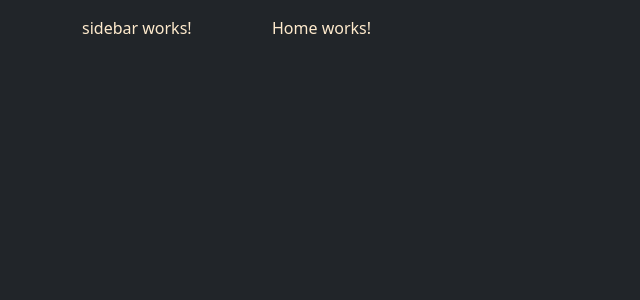
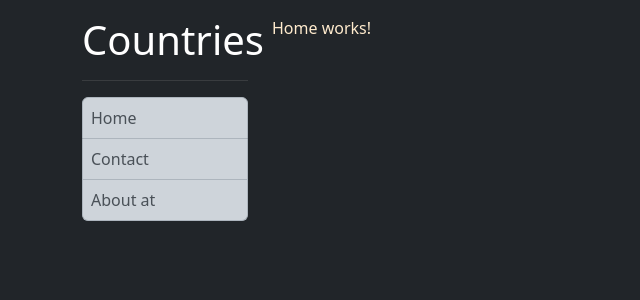
Before and after one commit to GermanAlexis/countries, an Angular app: page /home in a window 1280 px wide. Before the commit this address led to /. Shown: the top 300 px of the page, without its empty margins (0-640 px from the left). Built offline with nearby package versions, Linux system fonts and the light colour scheme.

Commit message:
added all routering - added modules - improve style

```diff
--- a/src/app/app-routing.module.ts
+++ b/src/app/app-routing.module.ts
@@ -1,10 +1,18 @@
 import { NgModule } from '@angular/core';
 import { RouterModule, Routes } from '@angular/router';
+import { HomeComponent } from './shared/pages/home/home.component';
+import { AboutComponent } from './shared/pages/about/about.component';
+import { ContactComponent } from './shared/pages/contact/contact.component';
 
-const routes: Routes = [];
+const routes: Routes = [
+  { path: 'home', component: HomeComponent },
+  { path: 'about-to', component: AboutComponent },
+  { path: 'contact', component: ContactComponent },
+  { path: '**', redirectTo: 'home' },
+];
 
 @NgModule({
   imports: [RouterModule.forRoot(routes)],
-  exports: [RouterModule]
+  exports: [RouterModule],
 })
-export class AppRoutingModule { }
+export class AppRoutingModule {}
--- a/src/app/app.component.html
+++ b/src/app/app.component.html
@@ -3,6 +3,6 @@
     <shared-sidebar></shared-sidebar>
   </div>
   <div class="col">
-    <shared-home></shared-home>
+    <router-outlet></router-outlet>
   </div>
 </div>
--- a/src/app/app.module.ts
+++ b/src/app/app.module.ts
@@ -4,10 +4,11 @@ import { BrowserModule } from '@angular/platform-browser';
 import { AppRoutingModule } from './app-routing.module';
 import { AppComponent } from './app.component';
 import { SharedModule } from './shared/shared.module';
+import { RouterModule } from '@angular/router';
 
 @NgModule({
   declarations: [AppComponent],
-  imports: [BrowserModule, AppRoutingModule, SharedModule],
+  imports: [BrowserModule, AppRoutingModule, RouterModule, SharedModule],
   providers: [],
   bootstrap: [AppComponent],
 })
--- a/src/app/shared/components/sidebar/sidebar.component.html
+++ b/src/app/shared/components/sidebar/sidebar.component.html
@@ -1 +1,25 @@
-<p style="color: blanchedalmond">sidebar works!</p>
+<h1 class="text-white">Countries</h1>
+<hr style="color: gray" />
+<ul class="list-group ps-0">
+  <li
+    routerLink="['/home']"
+    routerLinkActive="active"
+    class="list-group-item list-group-item-dark ps-2"
+  >
+    Home
+  </li>
+  <li
+    [routerLink]="['/contact']"
+    routerLinkActive="active"
+    class="list-group-item list-group-item-dark ps-2"
+  >
+    Contact
+  </li>
+  <li
+    [routerLink]="['/about-to']"
+    routerLinkActive="active"
+    class="list-group-item list-group-item-dark ps-2"
+  >
+    About at
+  </li>
+</ul>
--- /dev/null
+++ b/src/app/shared/pages/about/about.component.html
@@ -0,0 +1 @@
+<p style="color: blanchedalmond">about works!</p>
--- /dev/null
+++ b/src/app/shared/pages/contact/contact.component.html
@@ -0,0 +1 @@
+<p style="color: blanchedalmond">Contact works!</p>
--- a/src/app/shared/shared.module.ts
+++ b/src/app/shared/shared.module.ts
@@ -2,12 +2,19 @@ import { NgModule } from '@angular/core';
 import { CommonModule } from '@angular/common';
 import { SidebarComponent } from './components/sidebar/sidebar.component';
 import { HomeComponent } from './pages/home/home.component';
+import { RouterModule } from '@angular/router';
+import { AboutComponent } from './pages/about/about.component';
+import { ContactComponent } from './pages/contact/contact.component';
 
-const SHARED_COMPONENT = [SidebarComponent, HomeComponent];
-
+const SHARED_COMPONENT = [
+  SidebarComponent,
+  HomeComponent,
+  AboutComponent,
+  ContactComponent,
+];
 @NgModule({
   declarations: [...SHARED_COMPONENT],
-  imports: [CommonModule],
+  imports: [CommonModule, RouterModule],
   exports: [...SHARED_COMPONENT],
 })
 export class SharedModule {}
```
Also changed, not shown: src/app/shared/pages/about/about.component.ts (added, +8 -0 lines), src/app/shared/pages/contact/contact.component.ts (added, +8 -0 lines), src/app/shared/pages/about/about.component.css (added), src/app/shared/pages/contact/contact.component.css (added), 2 other files (tests, documents, lock files or other folders).
